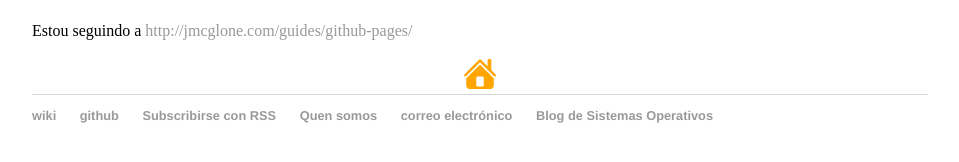
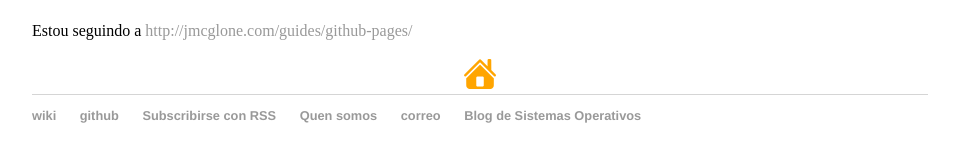
Before and after one commit to irocho/irocho.github.io, a Jekyll site: the page built from index.html, in a window 1280 px wide. Shown: the part 616-778 px from the top of the page, without its empty margins (160-1119 px from the left). Built offline with Jekyll 4.4.1, drawn with Linux system fonts in a browser that asks for light colours.

Commit message:
problemas subindo?

```diff
--- a/_config.yml
+++ b/_config.yml
@@ -3,3 +3,4 @@ markdown: kramdown
 permalink: /blog/:year/:month/:day/:title
 gems:
   - jekyll-sitemap
+  - jekyll-markdown
--- a/_layouts/default.html
+++ b/_layouts/default.html
@@ -44,7 +44,7 @@
         		<li><a href="https://github.com/irocho">github</a></li>
         		<li><a href="http://irocho.github.io/blog/atom.xml">Subscribirse con RSS</a></li>
         		<li><a href="/about">Quen somos</a></li>
-			<li><a href="mailto:irocho.profe@gmail.com">correo electrónico</a></li>
+			<li><a href="mailto:irocho.profe@gmail.com">correo</a></li>
 			<li><a href="/blog">Blog de Sistemas Operativos</a></li>
 			</ul>
 		</footer>
```
Also changed, not shown: _posts/2016-11-24-engadido.md (+1 -1 lines).
